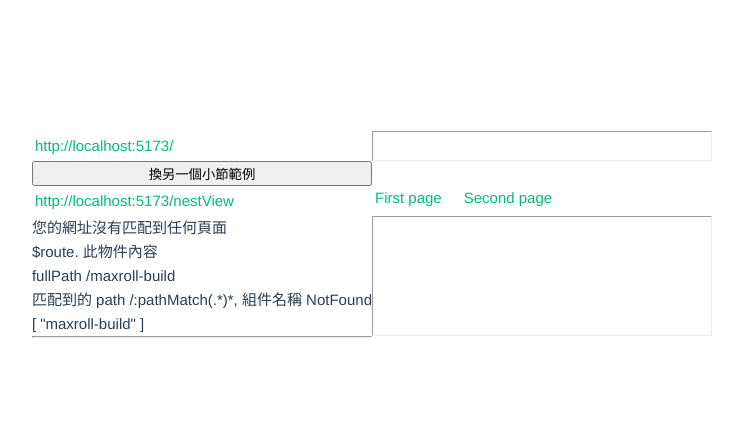
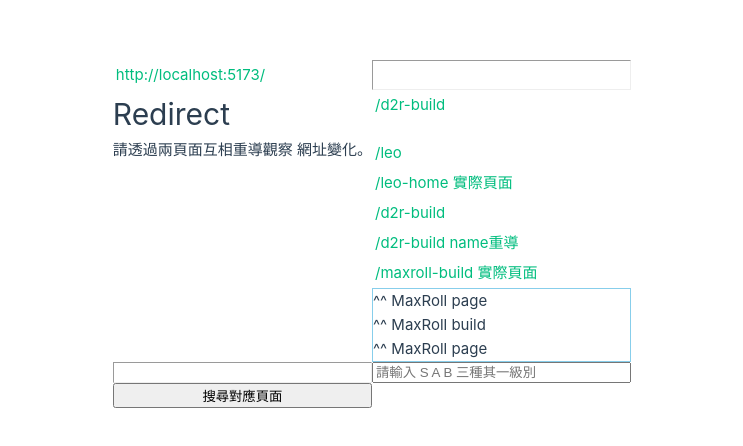
Before and after one commit to leo41271/Vue3-Official-Doc-Learn, a Vue app in the folder Vue3-Route-Doc-Learn/: page /maxroll-build in a window 1280 px wide. Shown: the part 166-612 px from the top of the page, without its empty margins (268-1011 px from the left). Built offline with nearby package versions, Linux system fonts and the light colour scheme.

Commit message:
VueRouter Essentials Redirect and Alias : Basic 、 dynamic redirecting 、 alias(skip)。

```diff
--- a/Vue3-Route-Doc-Learn/src/App.vue
+++ b/Vue3-Route-Doc-Learn/src/App.vue
@@ -1,9 +1,9 @@
 <script setup>
-import NamedViews from '@/pages/NamedViews/showExample.vue';
+import Redirect from '@/pages/Redirect.vue';
 </script>
 
 <template>
   <a href="http://localhost:5173/">http://localhost:5173/</a>
   <hr>
-  <NamedViews></NamedViews>
+  <Redirect></Redirect>
 </template>
--- /dev/null
+++ b/Vue3-Route-Doc-Learn/src/pages/Redirect.vue
@@ -0,0 +1,6 @@
+<template>
+    <h1>Redirect</h1>
+    <router-link to="/d2r-build">/d2r-build</router-link>
+    請透過兩頁面互相重導觀察 網址變化。 <br>
+    <router-view></router-view>
+</template>
--- a/Vue3-Route-Doc-Learn/src/router/index.js
+++ b/Vue3-Route-Doc-Learn/src/router/index.js
@@ -20,6 +20,9 @@ import UserSettings from "@/views/NamedViews/NestedNamedViews/UserSettings.vue";
 import UserEmailsSubscriptions from "@/views/NamedViews/NestedNamedViews/UserEmailsSubscriptions.vue";
 import UserProfile from "@/views/NamedViews/NestedNamedViews/UserProfile.vue";
 import UserProfilePreview from "@/views/NamedViews/NestedNamedViews/UserProfilePreview.vue";
+import LeoPage from "@/views/RedirectandAlias/LeoPage.vue";
+import MaxRoll from "@/views/RedirectandAlias/MaxRoll.vue";
+import MaxRollLevel from "@/views/RedirectandAlias/MaxRollLevel.vue";
 
 const routes = [
     { path: "/", component: HomeView }, // 範例1
@@ -66,6 +69,38 @@ const routes = [
             },
         ],
     },
+    { path: "/leo-home", name: "leo#41271", component: LeoPage }, // 實際頁面
+    { path: "/maxroll-build", name: "maxroll", component: MaxRoll }, // 實際頁面
+    { path: "/leo", redirect: "leo-home" /*, component: LeoPage */ }, // 重導不用寫組件
+    { path: "/d2r-build", redirect: "maxroll-build" /*, component: MaxRoll */ }, // 嵌套路由(巢狀)
+    { path: "/maxroll", redirect: { name: "maxroll" } /*, component: MaxRoll */ }, // 用 name 重導
+    // 設兩個重導 看結果
+    // 函式 動態重導
+    {
+        path: "/maxroll-build/:buildLevel", // /maxroll/S -> /maxroll?level=S
+        redirect: (to) => {
+            const Level = to.params.buildLevel;
+            if (Level === "S" || Level === "A" || Level === "B") {
+                return {
+                    path: "/maxroll-build-level",
+                    query: { level: to.params.buildLevel },
+                };
+            } else {
+                return { name: "maxroll" }; /* 對於其他值，重定向到首頁 */
+            }
+        }, // 回顧 路由匹配語法
+    },
+    { path: "/maxroll-build-level", component: MaxRollLevel },
+    // 相對重導 並沒有被實現 // https://github.com/vuejs/router/issues/1902 等解答中
+    {
+        path: "/maxroll-build/:buildLevel/roll",
+        redirect: (to) => {
+            console.log("to ", to); // or { path: 'profile'}
+            return "gg"; // 這將會取代第一個反斜線以後的部分
+            // return { path: "gg" };
+        },
+    },
+    { path: "/maxroll-build/:buildLevel/gg", component: MaxRollLevel },
 ];
 
 const router = createRouter({
--- /dev/null
+++ b/Vue3-Route-Doc-Learn/src/views/RedirectandAlias/LeoPage.vue
@@ -0,0 +1,11 @@
+<template>
+    <SameLink></SameLink>
+    <div style="border: 1px solid red">
+        <div>^^ leo page</div>
+        <div>^^ leo page</div>
+        <div>^^ leo page</div>
+    </div>
+</template>
+<script setup>
+import SameLink from './SameLink.vue';
+</script>
--- /dev/null
+++ b/Vue3-Route-Doc-Learn/src/views/RedirectandAlias/MaxRoll.vue
@@ -0,0 +1,18 @@
+<template>
+    <SameLink></SameLink>
+    <div style="border: 1px solid skyblue">
+        <div>^^ MaxRoll page</div>
+        <div>^^ MaxRoll build</div>
+        <div>^^ MaxRoll page</div>
+    </div>
+    <hr>
+    <input v-model="message" placeholder="請輸入 S A B 三種其一級別" />
+    <button @click="console.log(message); router.push('/maxroll-build/' + message)">搜尋對應頁面</button>
+</template>
+<script setup>
+import SameLink from './SameLink.vue';
+import { useRouter } from 'vue-router';
+import { ref } from 'vue';
+const router = useRouter()
+const message = ref("")
+</script>
--- /dev/null
+++ b/Vue3-Route-Doc-Learn/src/views/RedirectandAlias/MaxRollLevel.vue
@@ -0,0 +1,19 @@
+<template>
+    <div>
+        <p>Max Roll level</p>
+        <p>build level: {{ level }} </p>
+        <button @click="router.go(-1)">上一頁</button>
+    </div>
+</template>
+<script setup>
+import { useRouter, useRoute } from 'vue-router';
+const router = useRouter()
+const route = useRoute()
+const level = route.query.level;
+</script>
+<!-- <script> // op API
+export default {
+    data() { return { level: '' }; },
+    mounted() { this.level = this.$route.query.level; }
+};
+</script> -->
--- /dev/null
+++ b/Vue3-Route-Doc-Learn/src/views/RedirectandAlias/SameLink.vue
@@ -0,0 +1,7 @@
+<template><!-- SameLink.vue -->
+    <router-link to='/leo'>/leo </router-link><br>
+    <router-link to='/leo-home'>/leo-home 實際頁面</router-link> <br>
+    <router-link to='/d2r-build'>/d2r-build</router-link><br>
+    <router-link :to="{ name: 'maxroll' }">/d2r-build name重導</router-link><br>
+    <router-link to='/maxroll-build'>/maxroll-build 實際頁面</router-link><br>
+</template>
```
